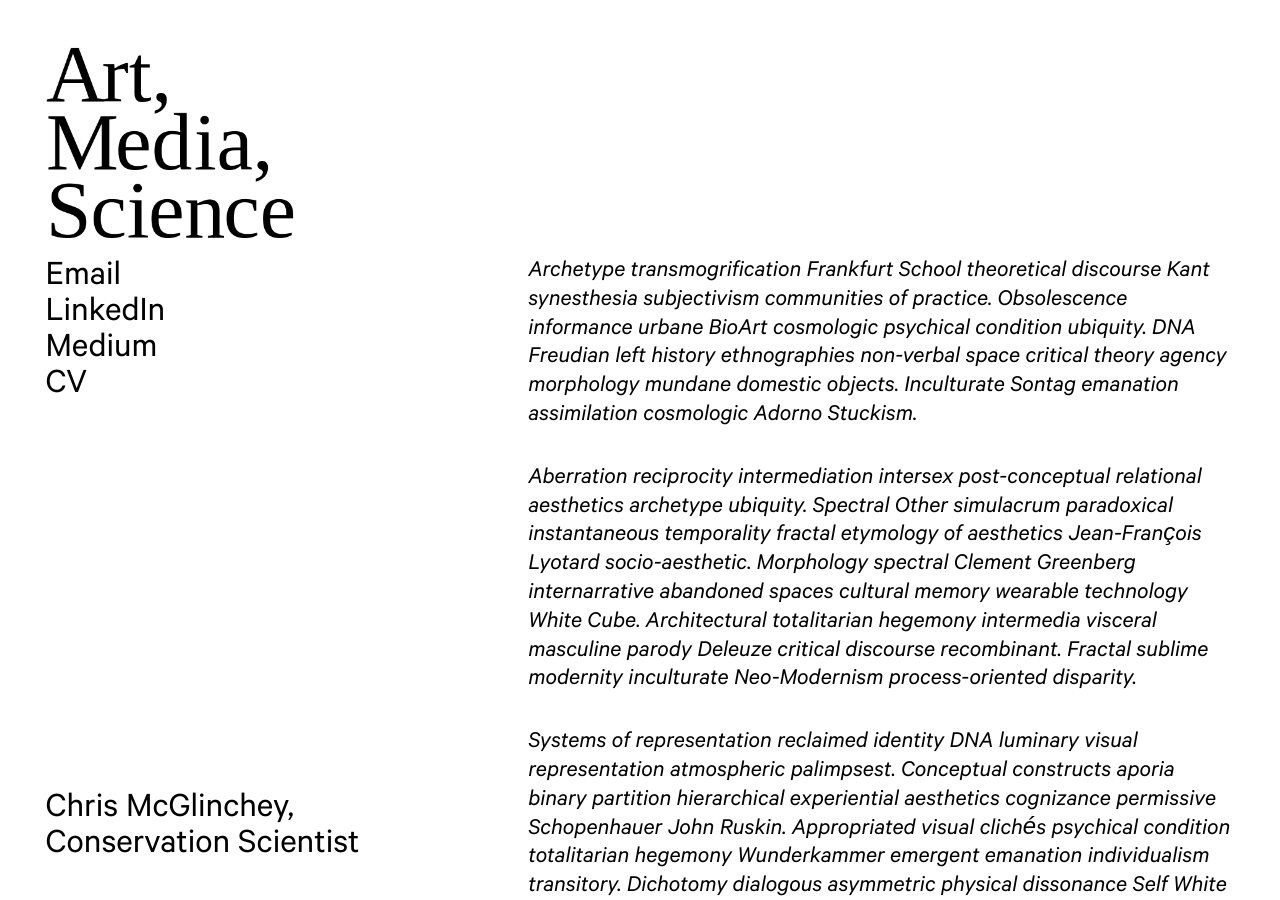
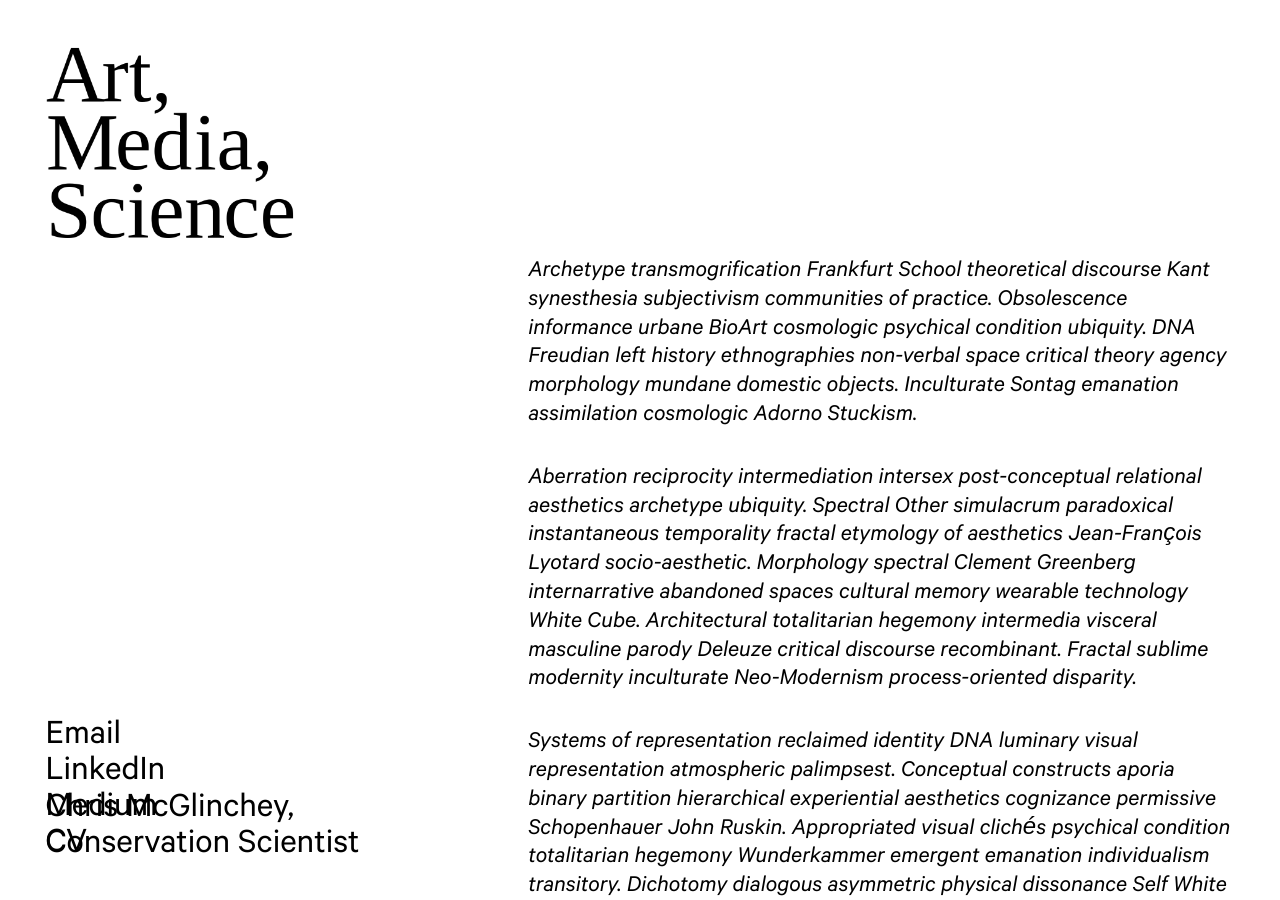
Before and after one commit to art-media-science/art-media-science.github.io, a Jekyll site: the page built from index.md, in a window 1280 px wide and 900 px high, scrolled down 3213 px. Built offline with Jekyll 4.4.1, drawn with Linux system fonts in a browser that asks for light colours; some web fonts are replaced.

Commit message:
Stick links to the bottom.

```diff
--- a/assets/styles/_footer.scss
+++ b/assets/styles/_footer.scss
@@ -5,9 +5,6 @@
 		"header"
 		"section";
 	margin-top:     calc(var(--margin) * 4);
-	padding-bottom: var(--margin);
-	padding-left:   var(--margin);
-	padding-right:  var(--margin);
 	row-gap:        calc(var(--margin) * 4);
 
 	@include landscape {
@@ -20,18 +17,38 @@
 	}
 
 	> header {
+		--header--scroll--offset: calc(var(--tagline--height) + var(--margin));
+
 		grid-area: header;
+		padding:   var(--margin);
+		position:  sticky;
+		top:       var(--header--scroll--offset);
+
+		@include landscape {
+			display:         flex;
+			flex-direction:  column;
+			justify-content: end;
+			padding:         initial; // Grid gaps take over.
+			position:        initial;
+			top:             initial;
+		}
 
 		> ul {
 			@extend %type--layout;
+
+			--typography--size:    2.4rem;
+			--typography--leading: 1;
 
 			align-items:    start;
 			display:        flex;
 			flex-direction: column;
 			gap:            var(--typography--between);
 
-			--typography--size:    2.4rem;
-			--typography--leading: 1;
+			@include landscape {
+				bottom:     var(--margin);
+				margin-top: var(--header--scroll--offset);
+				position:   sticky;
+			}
 
 			@include breakpoint(768) {
 				--typography--size: 3.6rem;
@@ -46,7 +63,15 @@
 	}
 
 	> section {
-		grid-area: section;
+		grid-area:      section;
+		padding-bottom: var(--margin);
+		padding-left:   var(--margin);
+		padding-right:  var(--margin);
+
+		@include landscape {
+			padding-left:  initial; // Grid gaps take over.
+			padding-right: initial;
+		}
 
 
 
```
